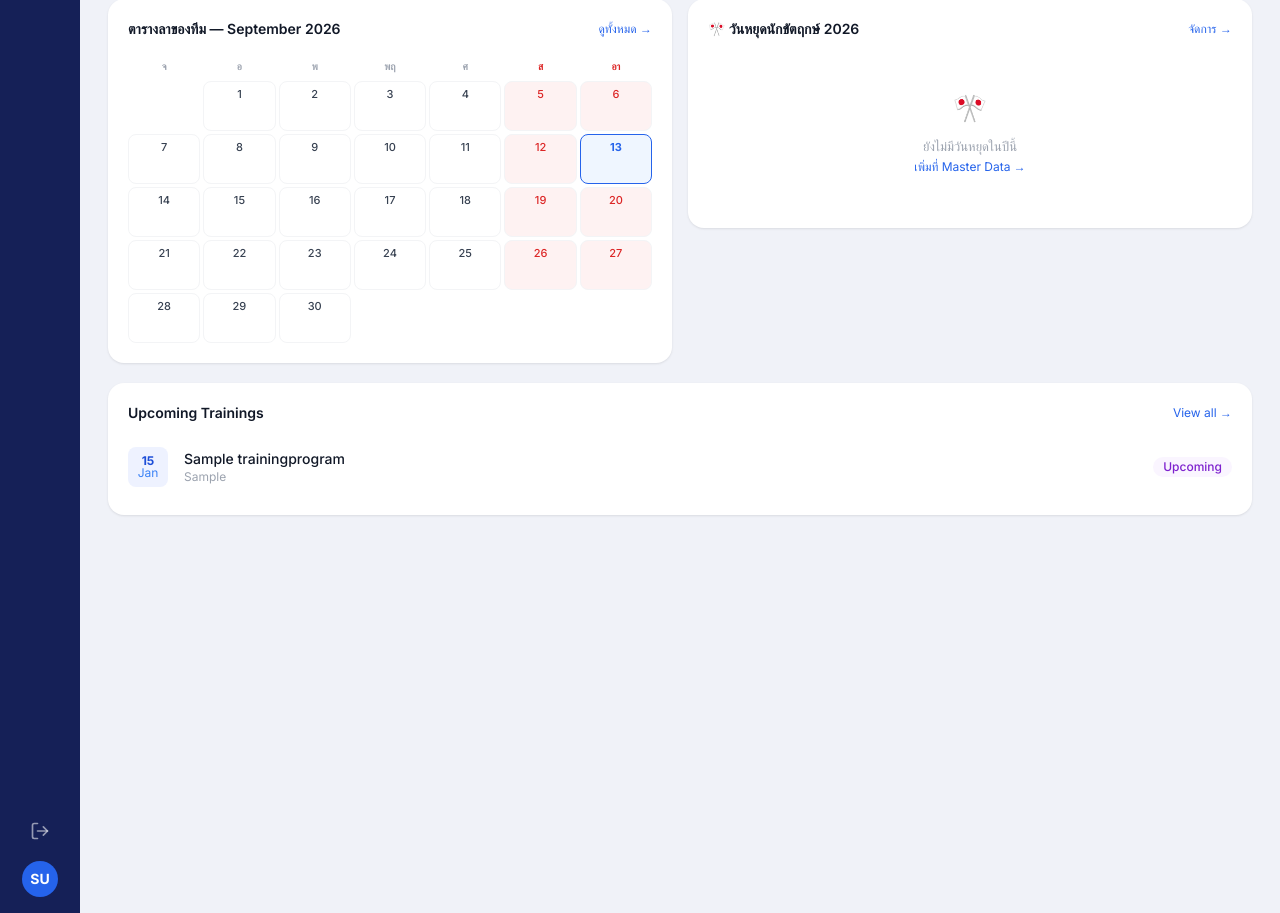
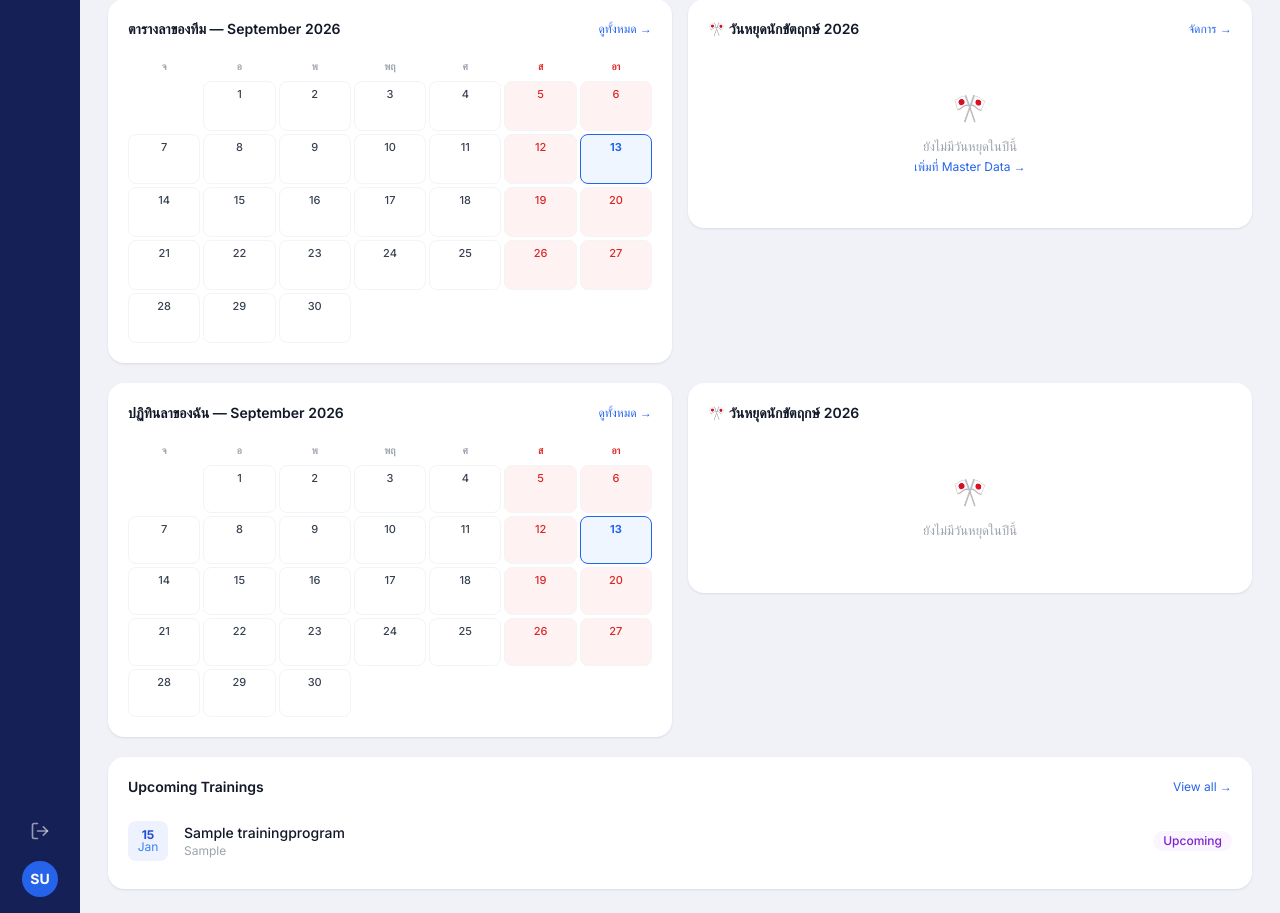
Before and after one commit to ProvaAsia/HRMS, a Django app: page / in a window 1280 px wide. Shown: the part 724-1637 px from the top of the page. Run offline with Django 4.2, Linux system fonts and the light colour scheme; a user stored in the database is signed in; tables that the repository leaves empty hold one stand-in row (values such as "Sample post"); parts of the project's set-up code (start-up, migrations or seed data) failed here and were passed over; some libraries are stand-ins or nearby versions.

Commit message:
feat: add personal leave calendar and holidays to employee dashboard

```diff
--- a/accounts/views.py
+++ b/accounts/views.py
@@ -45,8 +45,51 @@ def dashboard(request):
         'today_attendance': AttendanceRecord.objects.filter(date=today).count(),
     }
 
+    # ── ข้อมูลที่ทุก role เห็น: วันหยุดบริษัท + ปฏิทินลาตัวเอง ──
+    user = request.user
+    from datetime import date as date_cls
+    from attendance.models import CompanyHoliday
+    from leave.models import LeaveRequest as LR
+
+    today = timezone.localdate()
+    month_start = today.replace(day=1)
+    month_end = today.replace(day=calendar.monthrange(today.year, today.month)[1])
+
+    # วันหยุดทั้งปี (ทุก role เห็น)
+    context['holidays_year'] = list(
+        CompanyHoliday.objects.filter(date__year=today.year).order_by('date')
+    )
+    context['calendar_month'] = today
+
+    # ปฏิทินลาส่วนตัวของ user คนนี้ (employee หรือ manager ก็เห็นของตัวเอง)
+    my_approved_leaves = LR.objects.filter(
+        employee=user,
+        status='approved',
+        start_date__lte=month_end,
+        end_date__gte=month_start,
+    ).select_related('leave_type').order_by('start_date')
+
+    holidays_this_month = {
+        h.date: h for h in CompanyHoliday.objects.filter(
+            date__year=today.year, date__month=today.month
+        )
+    }
+    num_days = month_end.day
+    my_days = []
+    for day in range(1, num_days + 1):
+        d = date_cls(today.year, today.month, day)
+        on_leave = [lr for lr in my_approved_leaves if lr.start_date <= d <= lr.end_date]
+        my_days.append({
+            'date': d,
+            'weekday': d.weekday(),
+            'is_today': d == today,
+            'on_leave': on_leave,
+            'holiday': holidays_this_month.get(d),
+        })
+    context['my_calendar_days'] = my_days
+    context['my_calendar_empty_prefix'] = list(range(month_start.weekday()))
+
     # Manager-specific: pending approvals from direct reports + monthly leave calendar
-    user = request.user
     if user.can_approve:
         direct_reports = user.get_direct_report_users()
         if direct_reports.exists():
--- a/templates/dashboard.html
+++ b/templates/dashboard.html
@@ -320,6 +320,79 @@
 </div>
 {% endif %}
 
+<!-- Personal Calendar + Holidays (เห็นทุก role) -->
+{% if my_calendar_days %}
+<div style="display:grid;grid-template-columns:1fr 1fr;gap:16px;align-items:start;" class="mb-5">
+
+  <!-- ปฏิทินลาของฉัน -->
+  <div class="card p-5">
+    <div class="flex items-center justify-between mb-4">
+      <h3 class="text-sm font-semibold text-gray-900">ปฏิทินลาของฉัน — {{ calendar_month|date:"F Y" }}</h3>
+      <a href="{% url 'my_leave_list' %}" class="text-xs text-blue-600 hover:underline">ดูทั้งหมด →</a>
+    </div>
+    <div class="overflow-x-auto">
+      <div style="display:grid;grid-template-columns:repeat(7,1fr);gap:3px;min-width:280px;">
+        <div style="text-align:center;font-size:10px;font-weight:600;color:#9CA3AF;padding:4px 0;">จ</div>
+        <div style="text-align:center;font-size:10px;font-weight:600;color:#9CA3AF;padding:4px 0;">อ</div>
+        <div style="text-align:center;font-size:10px;font-weight:600;color:#9CA3AF;padding:4px 0;">พ</div>
+        <div style="text-align:center;font-size:10px;font-weight:600;color:#9CA3AF;padding:4px 0;">พฤ</div>
+        <div style="text-align:center;font-size:10px;font-weight:600;color:#9CA3AF;padding:4px 0;">ศ</div>
+        <div style="text-align:center;font-size:10px;font-weight:600;color:#DC2626;padding:4px 0;">ส</div>
+        <div style="text-align:center;font-size:10px;font-weight:600;color:#DC2626;padding:4px 0;">อา</div>
+        {% for _ in my_calendar_empty_prefix %}<div></div>{% endfor %}
+        {% for day in my_calendar_days %}
+        <div style="border-radius:8px;padding:4px 3px;min-height:48px;border:1.5px solid {% if day.is_today %}#2563EB{% elif day.holiday %}#D97706{% elif day.on_leave %}#F59E0B{% else %}#F3F4F6{% endif %};background:{% if day.on_leave %}#FFFBEB{% elif day.is_today %}#EFF6FF{% elif day.holiday %}#FFFBEB{% elif day.weekday >= 5 %}#FEF2F2{% else %}#fff{% endif %};">
+          <div style="font-size:11px;font-weight:{% if day.is_today %}700{% else %}500{% endif %};color:{% if day.is_today %}#2563EB{% elif day.holiday %}#B45309{% elif day.weekday >= 5 %}#DC2626{% else %}#374151{% endif %};text-align:center;margin-bottom:2px;">{{ day.date.day }}</div>
+          {% if day.holiday %}
+          <div style="background:#FDE68A;border-radius:3px;padding:1px 2px;font-size:8px;color:#78350F;text-align:center;" title="{{ day.holiday.name }}">🎌</div>
+          {% endif %}
+          {% for lr in day.on_leave %}
+          <div style="background:#FEF3C7;border-radius:3px;padding:1px 2px;font-size:8px;color:#92400E;white-space:nowrap;overflow:hidden;text-overflow:ellipsis;" title="{{ lr.leave_type }}">{{ lr.leave_type }}</div>
+          {% endfor %}
+        </div>
+        {% endfor %}
+      </div>
+    </div>
+    <!-- วันลาในเดือนนี้ -->
+    {% if my_approved_leaves_exist %}
+    <div class="mt-3 pt-3 border-t border-gray-100">
+      <p class="text-xs text-gray-400">มีวันลาที่อนุมัติแล้วในเดือนนี้</p>
+    </div>
+    {% endif %}
+  </div>
+
+  <!-- วันหยุดนักขัตฤกษ์ -->
+  <div class="card p-5" style="max-height:420px;overflow-y:auto;">
+    <div class="flex items-center justify-between mb-4">
+      <h3 class="text-sm font-semibold text-gray-900">🎌 วันหยุดนักขัตฤกษ์ {{ calendar_month|date:"Y" }}</h3>
+    </div>
+    {% if holidays_year %}
+    <div style="display:flex;flex-direction:column;gap:6px;">
+      {% for h in holidays_year %}
+      <div style="display:flex;align-items:center;gap:10px;padding:8px 10px;border-radius:10px;background:{% if h.date.month == calendar_month.month %}#FFFBEB{% else %}#F9FAFB{% endif %};border:1px solid {% if h.date.month == calendar_month.month %}#FDE68A{% else %}#F3F4F6{% endif %};">
+        <div style="text-align:center;min-width:36px;">
+          <div style="font-size:16px;font-weight:700;color:#152057;line-height:1;">{{ h.date.day }}</div>
+          <div style="font-size:9px;color:#9CA3AF;text-transform:uppercase;letter-spacing:.04em;">{{ h.date|date:"M" }}</div>
+        </div>
+        <div style="flex:1;min-width:0;">
+          <div style="font-size:12px;font-weight:600;color:#111827;white-space:nowrap;overflow:hidden;text-overflow:ellipsis;">{{ h.name }}</div>
+          {% if h.name_en %}<div style="font-size:11px;color:#6B7280;">{{ h.name_en }}</div>{% endif %}
+        </div>
+        <div style="font-size:10px;color:{% if h.date.weekday >= 5 %}#DC2626{% else %}#9CA3AF{% endif %};">{{ h.date|date:"D" }}</div>
+      </div>
+      {% endfor %}
+    </div>
+    {% else %}
+    <div style="text-align:center;padding:32px 0;color:#9CA3AF;font-size:13px;">
+      <div style="font-size:28px;margin-bottom:8px;">🎌</div>
+      ยังไม่มีวันหยุดในปีนี้
+    </div>
+    {% endif %}
+  </div>
+
+</div>
+{% endif %}
+
 <!-- Upcoming Trainings -->
 <div class="card p-5">
   <div class="flex items-center justify-between mb-4">
```
